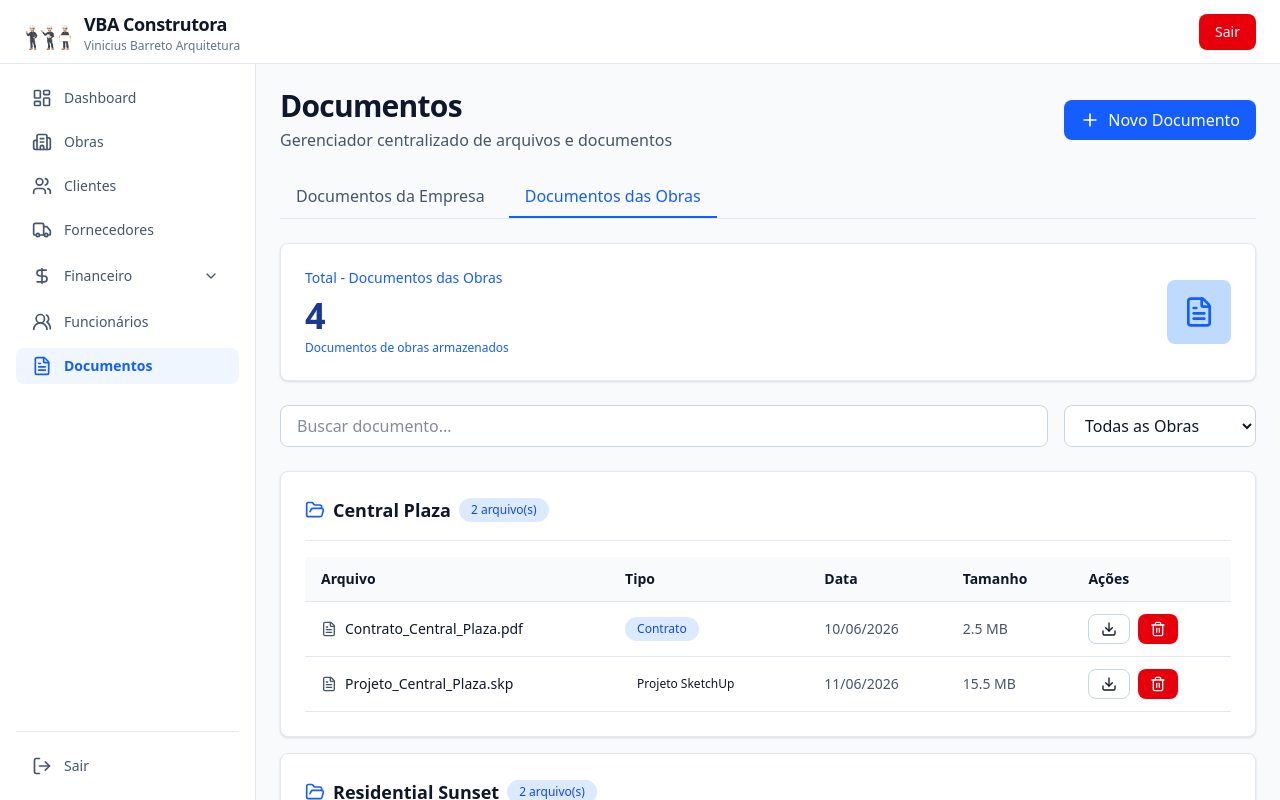
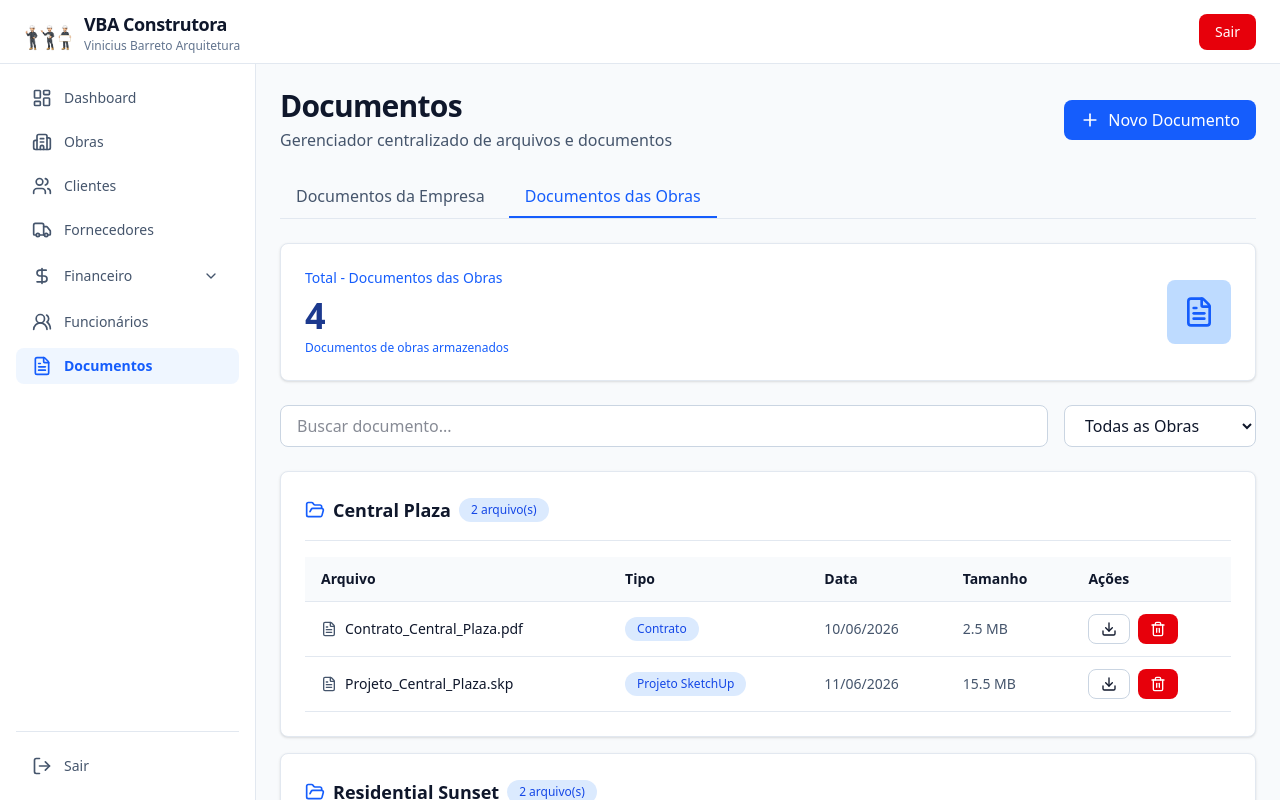
Before and after one commit to mouravinicius915-ship-it/vba-construtora-sistema, a Next.js app: page /documentos in a window 1280 px wide. Shown: the top 800 px of the page. Built offline with nearby package versions, Linux system fonts and the light colour scheme.

Commit message:
Fix: Corrigir variantes de Badge no módulo de Documentos

```diff
--- a/src/app/documentos/page.tsx
+++ b/src/app/documentos/page.tsx
@@ -179,8 +179,10 @@ export default function DocumentosPage() {
     'NF': 'warning',
     'Recibo': 'success',
     'Projeto': 'primary',
+    'Projeto SketchUp': 'primary',
+    'AutoCAD': 'primary',
     'Foto': 'info',
-    'Outro': 'secondary',
+    'Outro': 'info',
   } as const;
 
   return (
@@ -307,7 +309,7 @@ export default function DocumentosPage() {
                           </div>
                         </td>
                         <td className="px-4 py-3">
-                          <Badge label={doc.tipo} variant={tipoColors[doc.tipo as keyof typeof tipoColors] || 'secondary'} />
+                          <Badge label={doc.tipo} variant={tipoColors[doc.tipo as keyof typeof tipoColors] || 'info'} />
                         </td>
                         <td className="px-4 py-3 text-slate-600">
                           {new Date(doc.dataUpload).toLocaleDateString('pt-BR')}
@@ -359,7 +361,7 @@ export default function DocumentosPage() {
                         </div>
                       </td>
                       <td className="px-4 py-3">
-                        <Badge label={doc.tipo} variant={tipoColors[doc.tipo as keyof typeof tipoColors] || 'secondary'} />
+                        <Badge label={doc.tipo} variant={tipoColors[doc.tipo as keyof typeof tipoColors] || 'info'} />
                       </td>
                       <td className="px-4 py-3 text-slate-600">
                         {new Date(doc.dataUpload).toLocaleDateString('pt-BR')}
@@ -412,7 +414,7 @@ export default function DocumentosPage() {
                             </div>
                           </td>
                           <td className="px-4 py-3">
-                            <Badge label={doc.tipo} variant={tipoColors[doc.tipo as keyof typeof tipoColors] || 'secondary'} />
+                            <Badge label={doc.tipo} variant={tipoColors[doc.tipo as keyof typeof tipoColors] || 'info'} />
                           </td>
                           <td className="px-4 py-3 text-slate-600">
                             {new Date(doc.dataUpload).toLocaleDateString('pt-BR')}
```
